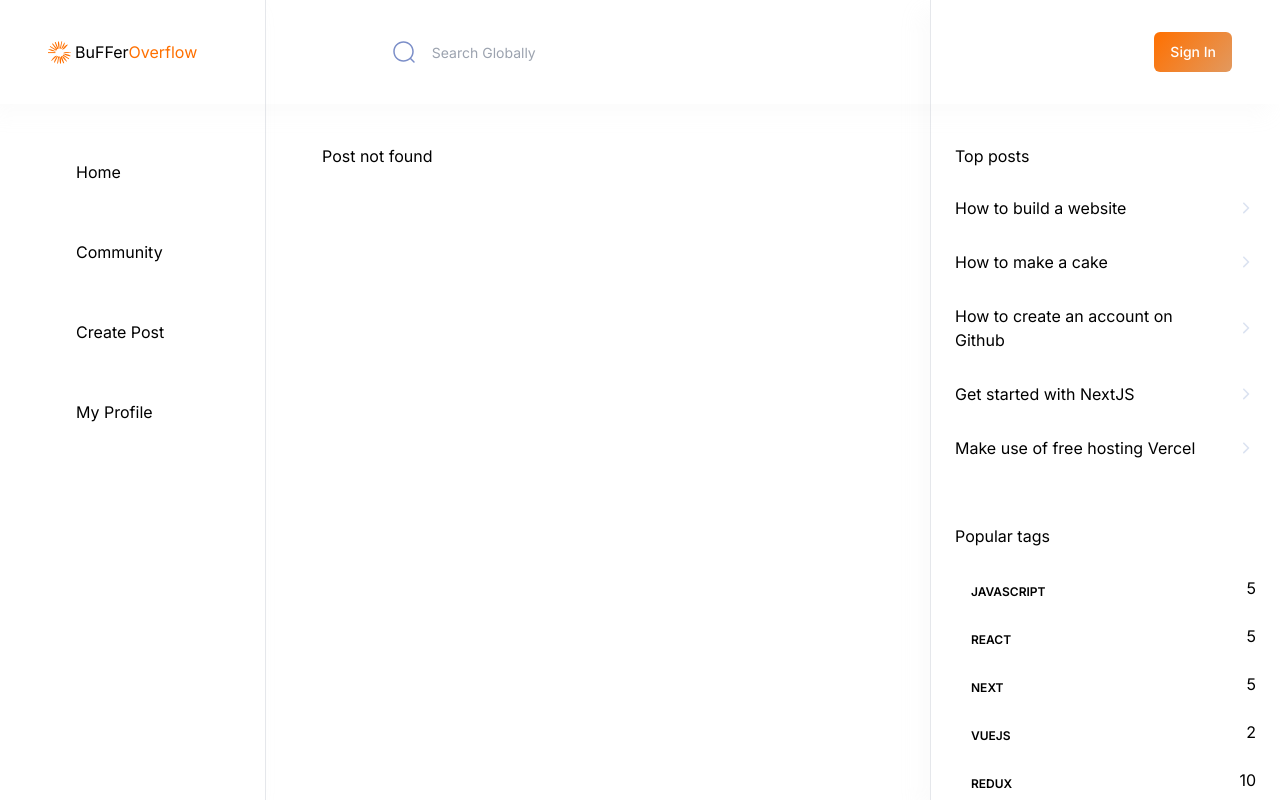
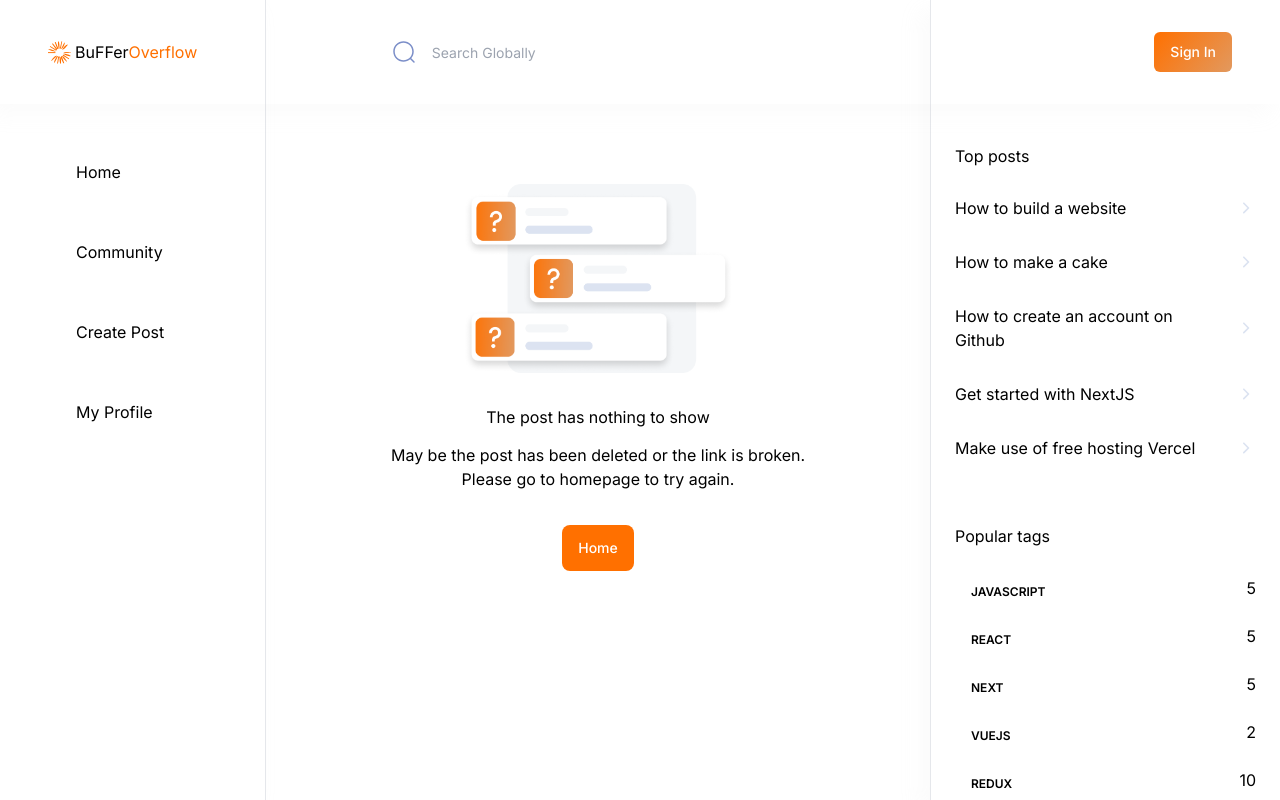
Before and after one commit to trung109/webauthn-forum, a Next.js app in the folder client/: page /post in a window 1280 px wide. Built offline with nearby package versions, Linux system fonts and the light colour scheme; no server answers.

Commit message:
add no result for post content

```diff
--- a/client/app/(root)/post/page.tsx
+++ b/client/app/(root)/post/page.tsx
@@ -13,6 +13,7 @@ import { useUser } from '@/app/context/UserContext';
 import LoggedOut from '@/helper/components/shared/LoggedOut';
 import Verified from '@/helper/components/shared/Verified';
 import AllComments from '@/helper/components/shared/AllComments';
+import NoResult from '@/helper/components/shared/NoResult';
 const Page = () => {
   const { user } = useUser();
   const [post, setPost] = useState<Post | null>(null);
@@ -112,7 +113,12 @@ const Page = () => {
           )}
         </>
       ) : (
-        <div>Post not found</div>
+        <NoResult
+          title="The post has nothing to show"
+          description="May be the post has been deleted or the link is broken. Please go to homepage to try again."
+          link="/home"
+          linkTitle="Home"
+        />
       )}
     </div>
   );
```
